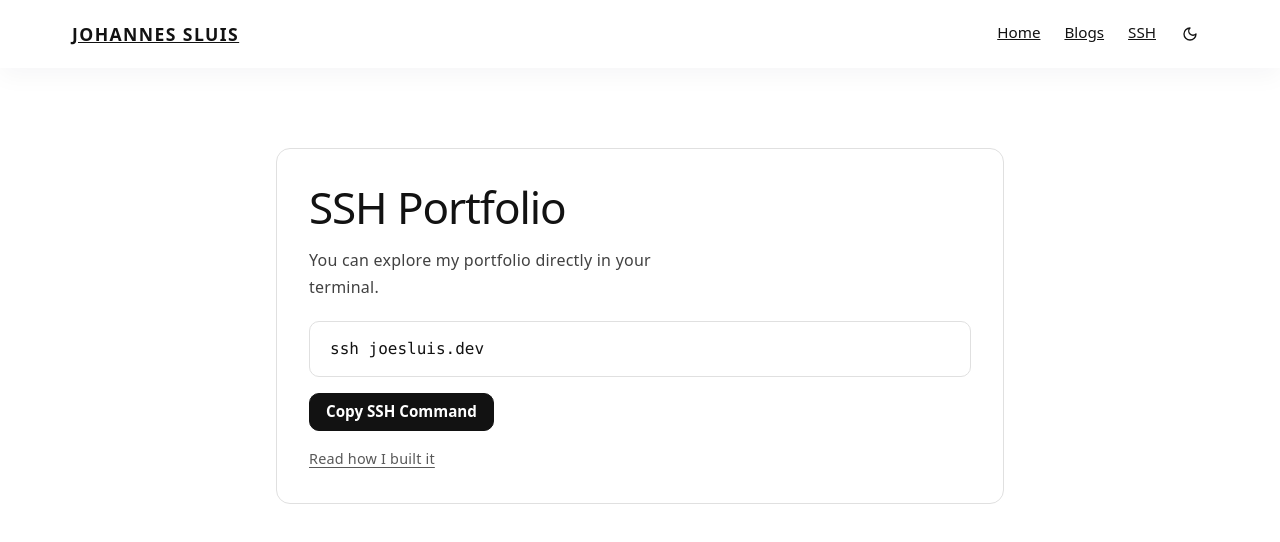
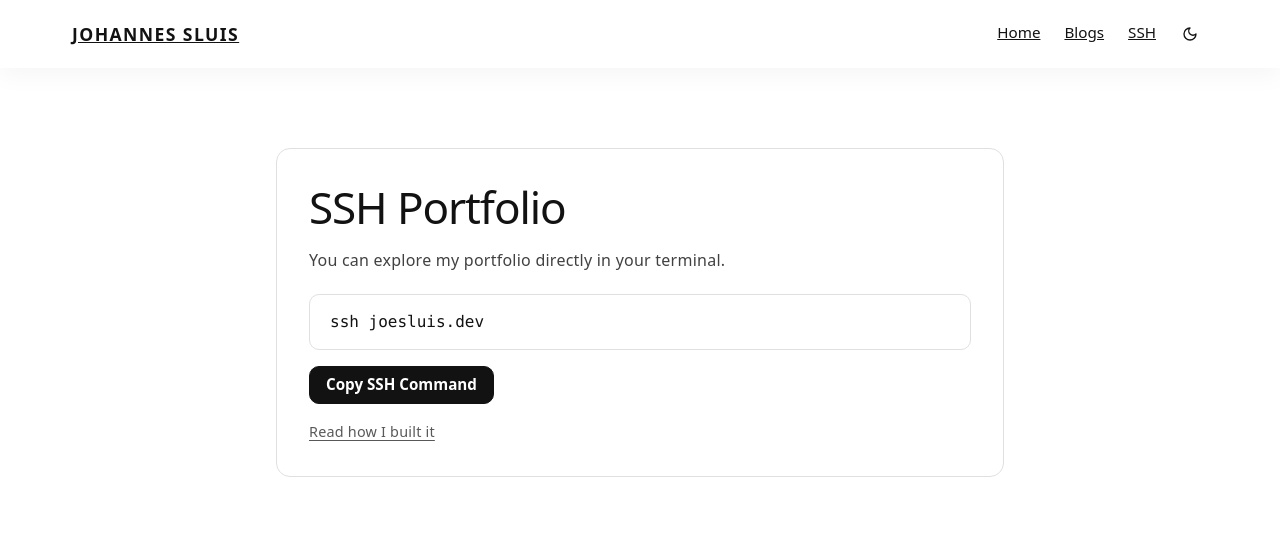
Before and after one commit to JoeS51/Johannes_Sluis_Portfolio_3.0, a React (Create React App) app: page /ssh-portfolio in a window 1280 px wide. Shown: the top 542 px of the page. Built offline with nearby package versions, Linux system fonts and the light colour scheme.

Commit message:
Refine SSH page mobile layout and internal link

```diff
--- a/src/Styles/ssh-portfolio.css
+++ b/src/Styles/ssh-portfolio.css
@@ -27,7 +27,7 @@
   margin: 0.8rem 0 1.25rem;
   color: var(--text-color);
   opacity: 0.8;
-  max-width: 38ch;
+  white-space: nowrap;
 }
 
 .ssh-command-card {
@@ -86,10 +86,16 @@
 @media (max-width: 640px) {
   .ssh-main {
     padding: 4.25rem 0.75rem 2.5rem;
+    min-height: calc(100dvh - 72px);
   }
 
   .ssh-panel {
     padding: 1.25rem;
+    min-height: 68dvh;
+  }
+
+  .ssh-description {
+    white-space: normal;
   }
 
   .ssh-copy-button {
--- a/src/pages/SshPortfolio.js
+++ b/src/pages/SshPortfolio.js
@@ -1,4 +1,5 @@
 import { useEffect, useState } from 'react';
+import { Link } from 'react-router-dom';
 import Navigation from '../Components/Navigation';
 import '../Styles/ssh-portfolio.css';
 
@@ -45,9 +46,9 @@ const SshPortfolio = () => {
           </button>
 
           <p className="ssh-secondary-link">
-            <a href="/blog/ssh-portfolio-guide">
+            <Link to="/blog/ssh-portfolio-guide">
               Read how I built it
-            </a>
+            </Link>
           </p>
         </section>
       </main>
```
